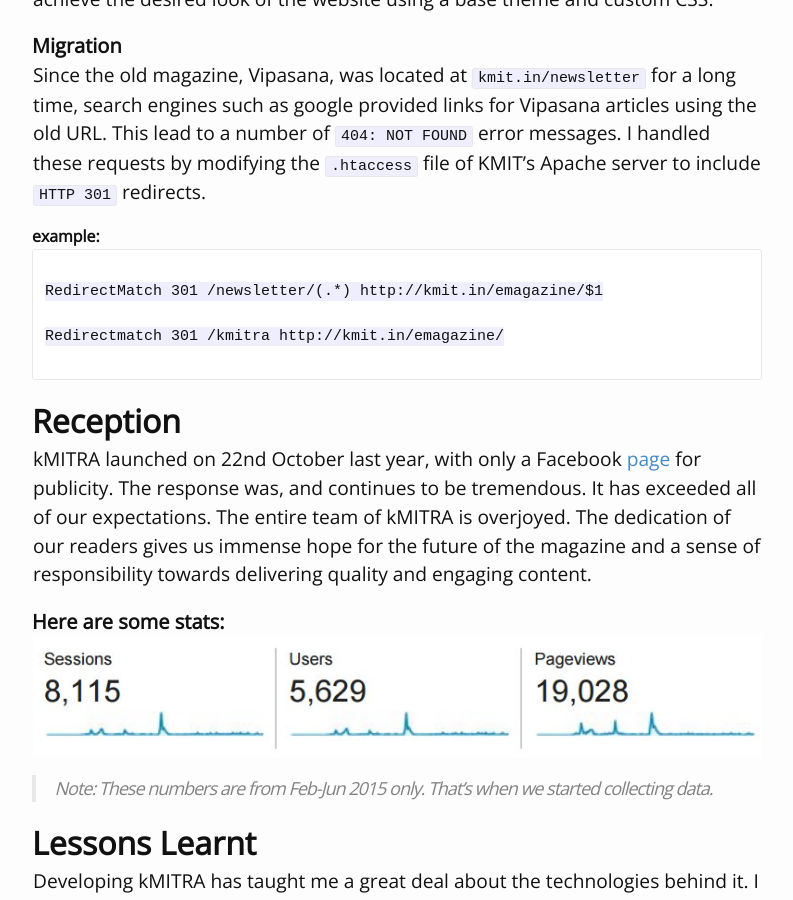
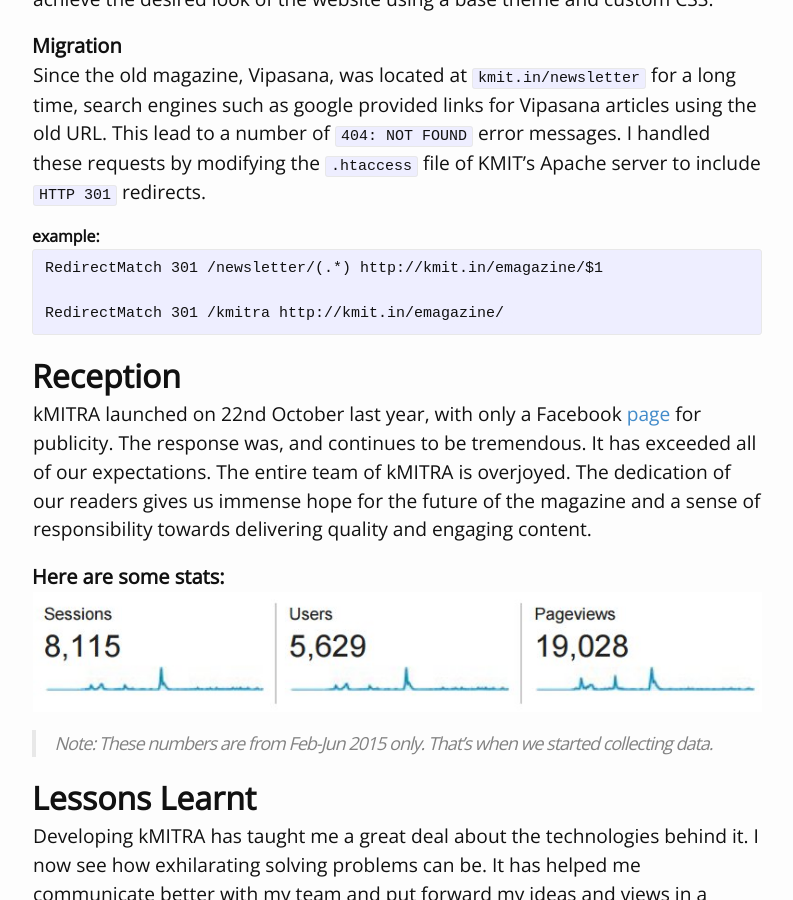
Before and after one commit to arjunnn/blog, a Jekyll site: the page built from _posts/2015-06-12-my-journey-with-kmitra.md, in a window 1280 px wide and 900 px high, scrolled down 1629 px. Shown: the whole window, without its empty margins (243-1036 px from the left). Built offline with Jekyll 4.4.1, drawn with Linux system fonts in a browser that asks for light colours.

Commit message:
syntax highlighting

```diff
--- a/_posts/2015-06-12-my-journey-with-kmitra.md
+++ b/_posts/2015-06-12-my-journey-with-kmitra.md
@@ -47,13 +47,16 @@
 #####**example:**
 <!--{% gist arjunnn/92066a21c024eef4c480 %}-->
 
-~~~~
+
+{% highlight aconf %}
 
 RedirectMatch 301 /newsletter/(.*) http://kmit.in/emagazine/$1
 
-Redirectmatch 301 /kmitra http://kmit.in/emagazine/
+RedirectMatch 301 /kmitra http://kmit.in/emagazine/
 
-~~~~
+{% endhighlight %}
+
+
 
 ##**Reception**
 kMITRA launched on 22nd October last year, with only a Facebook [page](https://facebook.com/kmitrakmit) for publicity. The response was, and continues to be tremendous. It has exceeded all of our expectations. The entire team of kMITRA is overjoyed. The dedication of our readers gives us immense hope for the future of the magazine and a sense of responsibility towards delivering quality and engaging content.
```
